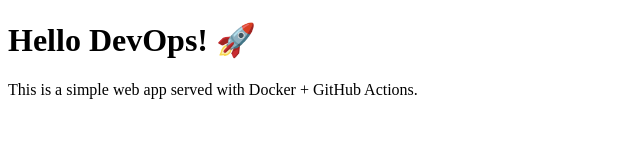
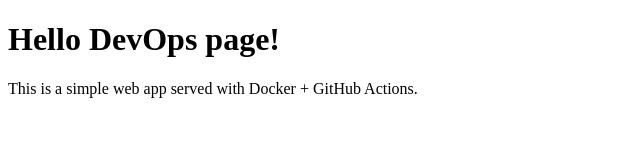
Before and after one commit to veilindM/simpleCICD, a website: page index.html in a window 1280 px wide. Shown: the whole page, without its empty margins (0-640 px from the left). Drawn offline with Linux system fonts and the light colour scheme.

Commit message:
run localhost

```diff
--- a/index.html
+++ b/index.html
@@ -4,7 +4,7 @@
   <title>Simple DevOps App</title>
 </head>
 <body>
-  <h1>Hello DevOps! 🚀</h1>
+  <h1>Hello DevOps page! </h1>
   <p>This is a simple web app served with Docker + GitHub Actions.</p>
 </body>
 </html>
```
Also changed, not shown: 1 other file.
